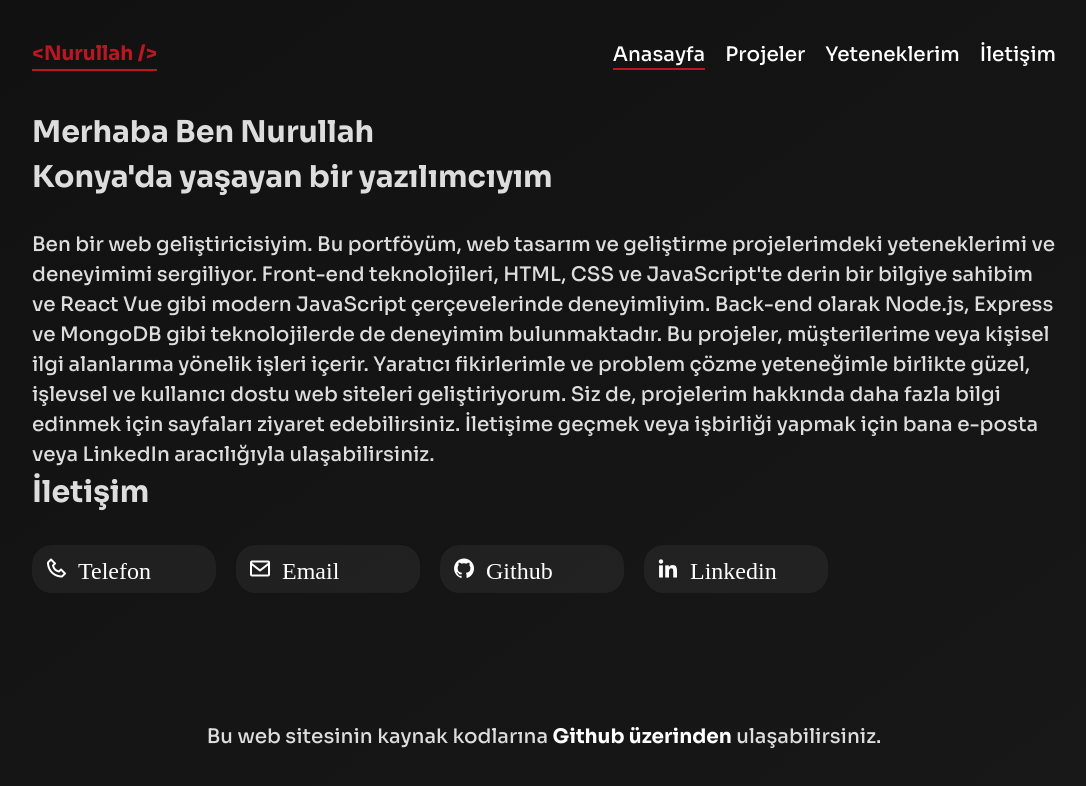
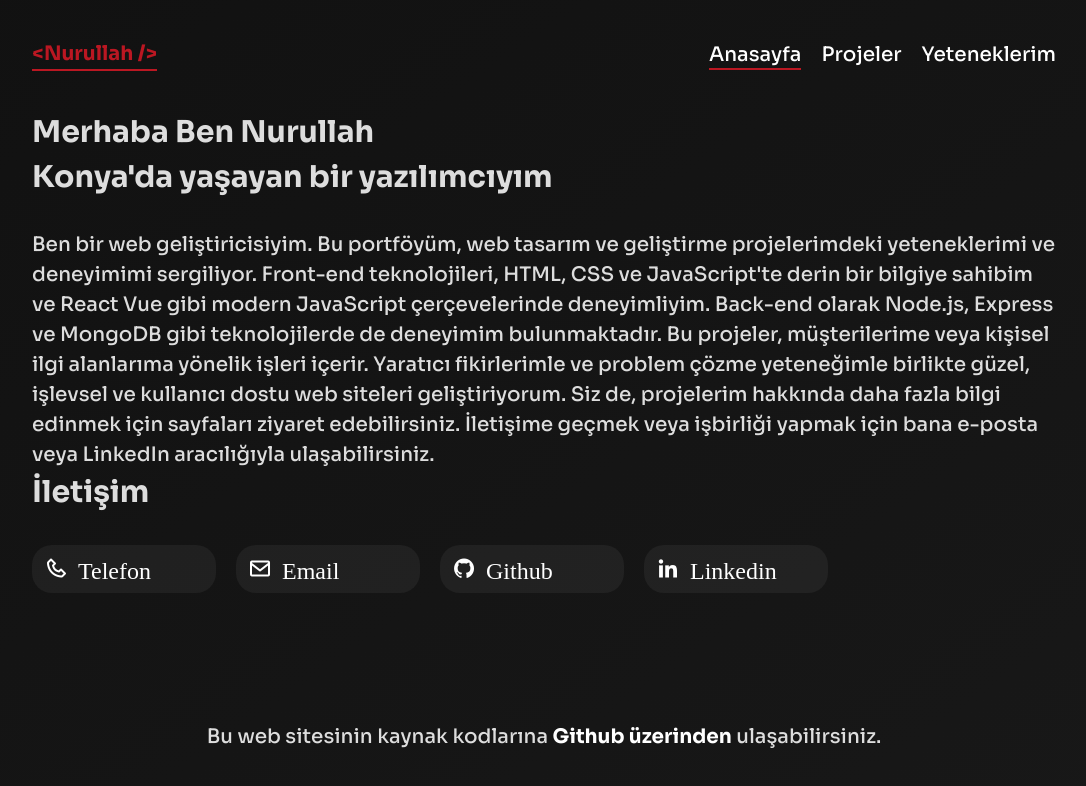
Before and after one commit to Nurullah-Nergiz/webpage, a Nuxt app: page / in a window 1280 px wide. Shown: the top 786 px of the page, without its empty margins (96-1182 px from the left). Built offline with nearby package versions, Linux system fonts and the light colour scheme.

Commit message:
Update Nav.vue

```diff
--- a/components/Nav.vue
+++ b/components/Nav.vue
@@ -3,6 +3,5 @@
     <NuxtLink to="/" active-class="active">Anasayfa</NuxtLink>
     <NuxtLink to="/projects" active-class="active">Projeler</NuxtLink>
     <NuxtLink to="/skills" active-class="active">Yeteneklerim</NuxtLink>
-    <NuxtLink to="/contact" active-class="active">İletişim</NuxtLink>
   </nav>
 </template>
```
